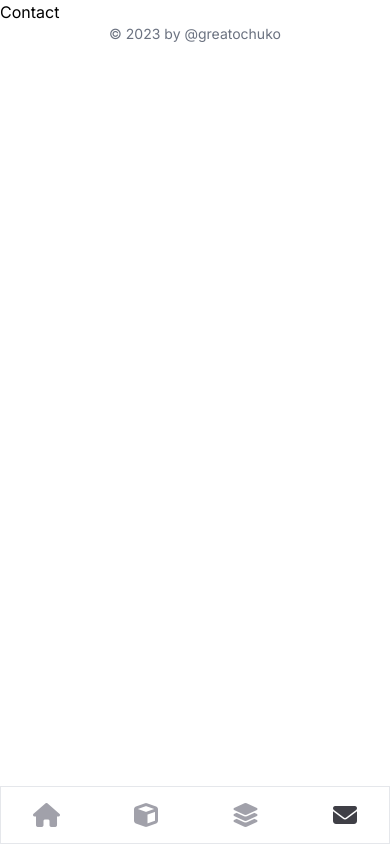
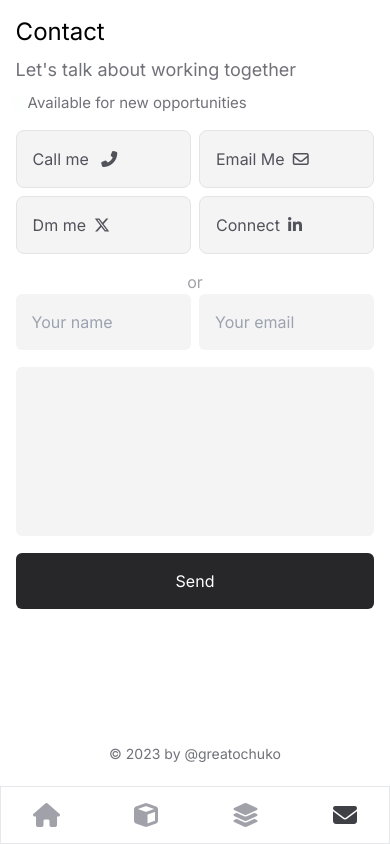
Before and after one commit to greatochuko/portfolio, a React (Vite) app: page /contact in a window 390 px wide. Built offline with nearby package versions, Linux system fonts and the light colour scheme.

Commit message:
finished contact page mobile styling

```diff
--- a/src/components/Footer.jsx
+++ b/src/components/Footer.jsx
@@ -1,6 +1,6 @@
 export default function Footer() {
   return (
-    <footer className="text-center text-gray-500 text-sm">
+    <footer className="text-center mt-auto text-zinc-500 text-sm">
       &copy; {new Date().getFullYear()} by @greatochuko
     </footer>
   );
--- a/src/components/Navbar.jsx
+++ b/src/components/Navbar.jsx
@@ -8,8 +8,8 @@ const navElements = [
 
 export default function Navbar() {
   return (
-    <header>
-      <nav className="bottom-0 fixed w-screen border-t bg-white border border-t">
+    <header className="bottom-0 fixed">
+      <nav className=" w-screen border-t bg-white border z-10">
         <ul className="flex justify-between px-4 gap-2 ">
           {navElements.map((el, i) => (
             <NavLink el={el} key={i} />
--- a/src/pages/AppLayout.jsx
+++ b/src/pages/AppLayout.jsx
@@ -4,7 +4,7 @@ import Footer from "../components/Footer";
 
 export default function AppLayout() {
   return (
-    <div className="pb-20">
+    <div className="pb-20 min-h-screen flex flex-col">
       <Navbar />
       <Outlet />
       <Footer />
--- a/src/pages/Contact.jsx
+++ b/src/pages/Contact.jsx
@@ -1,3 +1,73 @@
 export default function Contact() {
-  return <div>Contact</div>;
+  return (
+    <main className=" p-[4vw] max-w-2xl mx-auto ">
+      <h1 className="text-2xl mb-2">Contact</h1>
+      <h2 className="text-lg text-zinc-500 mb-2">
+        Let&apos;s talk about working together{" "}
+      </h2>
+      <p className="text-zinc-500 text-[15px] flex items-center">
+        <span className="h-2 w-2 bg-green-500 inline-block mr-1 rounded-full animate-ping-slow"></span>
+        Available for new opportunities
+      </p>
+      <div className="grid grid-cols-2 gap-2 my-4 text-zinc-600">
+        <a
+          href={"tel:+2347048078103"}
+          className="border border-zinc-200 p-4 rounded-lg bg-zinc-100 hover:bg-zinc-200 hover:border-zinc-200 transition-all"
+        >
+          Call me <i className="fa-solid fa-phone-flip ml-2"></i>
+        </a>
+        <a
+          className="border border-zinc-200 p-4 rounded-lg bg-zinc-100 hover:bg-zinc-200 hover:border-zinc-200 transition-all"
+          href="mailto:greatochuko123@gmail.com"
+          rel="noopener noreferrer"
+        >
+          Email Me<i className="fa-regular fa-envelope  ml-2"></i>
+        </a>
+        <a
+          className="border border-zinc-200 p-4 rounded-lg bg-zinc-100 hover:bg-zinc-200 hover:border-zinc-200 transition-all"
+          href="http://twitter.com/greatochuko123"
+          target="_blank"
+          rel="noopener noreferrer"
+        >
+          Dm me<i className="fa-brands fa-x-twitter ml-2"></i>
+        </a>
+
+        <a
+          className="border border-zinc-200 p-4 rounded-lg bg-zinc-100 hover:bg-zinc-200 hover:border-zinc-200 transition-all"
+          href="http://linkedin.com/in/greatochuko123"
+          target="_blank"
+          rel="noopener noreferrer"
+        >
+          Connect<i className="fa-brands fa-linkedin-in ml-2"></i>
+        </a>
+      </div>
+      <p className="text-center text-zinc-400">or</p>
+      <form className="grid grid-cols-2 gap-y-[2vh] gap-x-2">
+        <input
+          type="text"
+          name="name"
+          placeholder="Your name"
+          className="p-4 bg-zinc-100 rounded-md focus:outline-zinc-200"
+        />
+        <input
+          type="email"
+          name="email"
+          placeholder="Your email"
+          className="p-4 bg-zinc-100 rounded-md focus:outline-zinc-200"
+        />
+        <textarea
+          className="col-span-2 p-3 h-[20vh] bg-zinc-100 rounded-md resize-none focus:outline-zinc-200"
+          name="message"
+          id="message"
+          cols="20"
+          rows="10"
+        ></textarea>
+        <input
+          className="p-4 cursor-pointer text-white col-span-2 rounded-md bg-zinc-800 mt"
+          type="submit"
+          value="Send"
+        />
+      </form>
+    </main>
+  );
 }
--- a/src/pages/Home.jsx
+++ b/src/pages/Home.jsx
@@ -1,5 +1,6 @@
 import profilePic from "../assets/profile-pic.jpg";
 import pikxrImage from "../assets/pikxr-home.png";
+import resume from "../assets/resume.pdf";
 import { Link } from "react-router-dom";
 
 export default function Home() {
@@ -11,19 +12,19 @@ export default function Home() {
 
   return (
     <div className="flex flex-col items-center h-fit max-w-2xl mx-auto p-4">
-      <p className="my-8 font-mono text-gray-500">{date}</p>
+      <p className="my-8 font-mono text-zinc-500">{date}</p>
       <img
         src={profilePic}
         alt=""
         className="w-20 h-20 object-cover rounded-full"
       />
-      <h1 className="text-2xl mt-4 mb-1 text-gray-800">Great Ogheneochuko</h1>
-      <h2 className="text-xl mb-3 text-gray-600">Full Stack Developer</h2>
-      <p className="text-gray-500 text-[15px] flex items-center">
+      <h1 className="text-2xl mt-4 mb-1 text-zinc-800">Great Ogheneochuko</h1>
+      <h2 className="text-xl mb-3 text-zinc-600">Full Stack Developer</h2>
+      <p className="text-zinc-500 text-[15px] flex items-center">
         <span className="h-2 w-2 bg-green-500 inline-block mr-1 rounded-full animate-ping-slow"></span>
         Available for new opportunities
       </p>
-      <div className="flex gap-4 my-4 text-xl text-gray-500">
+      <div className="flex gap-4 my-4 text-xl text-zinc-500">
         <a
           href="http://twitter.com/greatochuko123"
           target="_blank"
@@ -46,16 +47,29 @@ export default function Home() {
           <i className="fa-brands fa-linkedin-in"></i>
         </a>
       </div>
-      <div className="flex gap-3 items-center text-gray-700">
-        <button className="border border-gray-200 px-4 py-2 rounded-lg bg-gray-100">
-          Contact me <i className="fa-regular fa-envelope"></i>
-        </button>
+      <div className="flex gap-3 items-center text-zinc-700">
+        <Link
+          to={"tel:+2347048078103"}
+          className="border border-zinc-200 px-4 py-2 rounded-lg bg-zinc-100"
+        >
+          Call me <i className="fa-solid fa-phone-flip"></i>
+        </Link>
         or
-        <button className="border border-gray-200 px-4 py-2 rounded-lg bg-gray-100">
-          Copy email <i className="fa-regular fa-clone"></i>
-        </button>
+        <Link
+          to={"mailto:greatochuko123@gmail.com"}
+          className="border border-zinc-200 px-4 py-2 rounded-lg bg-zinc-100"
+        >
+          Email me <i className="fa-regular fa-envelope"></i>
+        </Link>
       </div>
-      <section className="flex flex-col gap-2 text-gray-700 text-[15px] font-normal my-2">
+      <a
+        download
+        href={resume}
+        className="mt-4 border border-zinc-200 px-4 py-2 rounded-lg bg-zinc-100"
+      >
+        Download my Resume <i className="fa-solid fa-file-arrow-down"></i>
+      </a>
+      <section className="flex flex-col gap-2 text-zinc-700 text-[15px] font-normal my-2">
         <h3 className="text-center mb-2 mt-5 font-bold">About</h3>
         <div className="flex flex-col gap-4">
           <p>
@@ -76,13 +90,13 @@ export default function Home() {
         </div>
       </section>
       <section className="my-2">
-        <h3 className="text-center mb-2 mt-5 font-bold text-gray-700">
+        <h3 className="text-center mb-2 mt-5 font-bold text-zinc-700">
           Projects
         </h3>
         <Link>
-          <div className="p-4 bg-gray-100  rounded-lg transition-transform duration-300 hover:-translate-y-1">
-            <h4 className="text-gray-800 mb-3">
-              <i className="fa-solid fa-cube mr-2 text-gray-600"></i>Pikxr -
+          <div className="p-4 bg-zinc-100  rounded-lg transition-transform duration-300 hover:-translate-y-1">
+            <h4 className="text-zinc-800 mb-3">
+              <i className="fa-solid fa-cube mr-2 text-zinc-600"></i>Pikxr -
               Social Media Website
             </h4>
             <div className="overflow-hidden rounded-lg">
@@ -93,7 +107,7 @@ export default function Home() {
       </section>
       <Link
         to={"/projects"}
-        className="text-center bg-gray-200 hover:bg-gray-300 duration-300 w-full p-2 m-4 rounded-xl border border-gray-300  text-gray-600 hover:text-gray-800"
+        className="text-center bg-zinc-200 hover:bg-zinc-300 duration-300 w-full p-2 m-4 rounded-xl border border-zinc-300  text-zinc-600 hover:text-zinc-800"
       >
         View all <i className="fa-solid fa-arrow-right-long"></i>
       </Link>
--- a/src/pages/Stack.jsx
+++ b/src/pages/Stack.jsx
@@ -59,9 +59,9 @@ const stack = [
 export default function Stack() {
   return (
     <main className=" p-[4vw] max-w-2xl mx-auto">
-      <h1 className="text-2xl font-bold text-gray-700">My Tech Stack</h1>
+      <h1 className="text-2xl font-bold text-zinc-700">My Tech Stack</h1>
       <section className="my-4">
-        <h2 className="mb-3 text-lg text-gray-700 font-semibold">
+        <h2 className="mb-3 text-lg text-zinc-700 font-semibold">
           Programming Languages
         </h2>
         <div className="grid grid-cols-2 gap-2">
@@ -69,18 +69,18 @@ export default function Stack() {
             .filter((tool) => tool.category === "programming")
             .map((tool) => (
               <div
-                key={tool}
-                className=" bg-gray-100 rounded-xl aspect-square p-4 flex flex-col gap-2 items-center justify-center"
+                key={tool.name}
+                className=" bg-zinc-100 rounded-xl aspect-square p-4 flex flex-col gap-2 items-center justify-center"
               >
                 <img src={tool.imageUrl} alt="" className="w-[50%] mx-auto" />
 
-                <h2 className=" text-gray-700 font-semibold">{tool.name}</h2>
+                <h2 className=" text-zinc-700 font-semibold">{tool.name}</h2>
               </div>
             ))}
         </div>
       </section>
       <section className="my-4">
-        <h2 className="mb-3 text-lg text-gray-700 font-semibold">
+        <h2 className="mb-3 text-lg text-zinc-700 font-semibold">
           Other Tools
         </h2>
         <div className="grid grid-cols-2 gap-2">
@@ -88,12 +88,12 @@ export default function Stack() {
             .filter((tool) => tool.category === "other")
             .map((tool) => (
               <div
-                key={tool}
-                className=" bg-gray-100 rounded-xl aspect-square p-4 flex flex-col gap-2 items-center justify-center"
+                key={tool.name}
+                className=" bg-zinc-100 rounded-xl aspect-square p-4 flex flex-col gap-2 items-center justify-center"
               >
                 <img src={tool.imageUrl} alt="" className="w-[50%] mx-auto" />
 
-                <h2 className=" text-gray-700 font-semibold">{tool.name}</h2>
+                <h2 className=" text-zinc-700 font-semibold">{tool.name}</h2>
               </div>
             ))}
         </div>
```
Also changed, not shown: src/assets/profile-pic.jpg, 1 other file (tests, documents, lock files or other folders).
